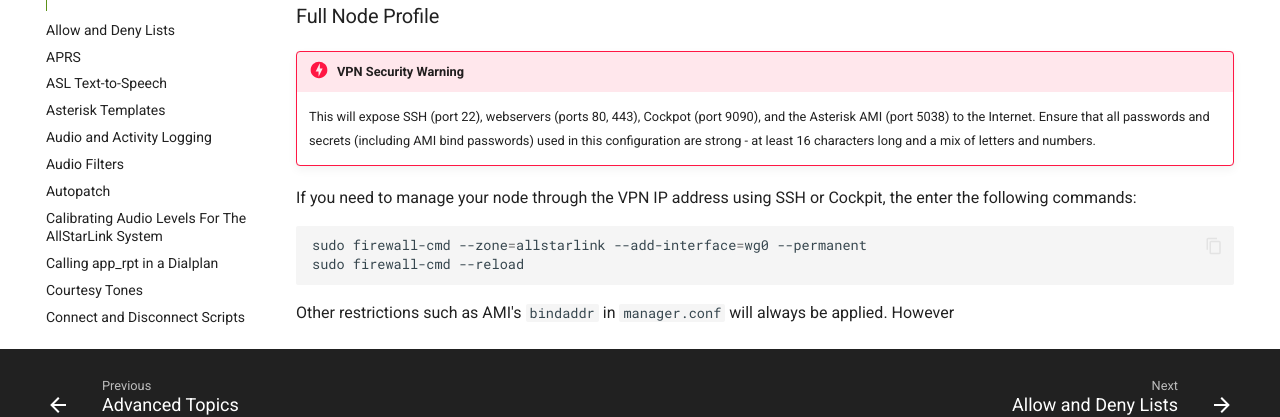
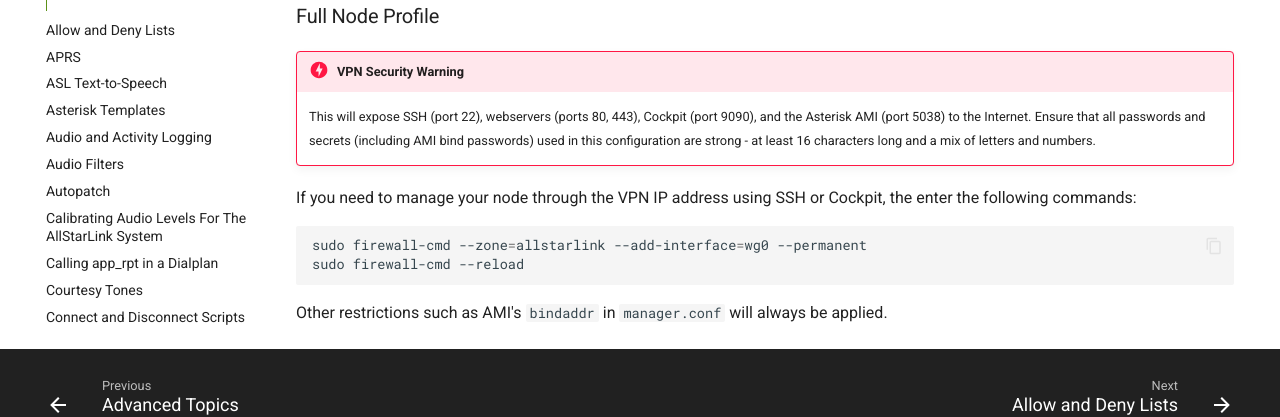
Before and after one commit to AllStarLink/ASL3-Manual, an MkDocs documentation site: the page built from docs/adv-topics/44net-connect.md, in a window 1280 px wide and 900 px high, scrolled down 1787 px. Shown: the part 387-804 px from the top of the window. Built offline with MkDocs 1.6.1 and Material for MkDocs 9.7.7, drawn with Linux system fonts in a browser that asks for light colours.

Commit message:
fix typo

````diff
--- a/docs/adv-topics/44net-connect.md
+++ b/docs/adv-topics/44net-connect.md
@@ -99,7 +99,7 @@ and Echolink connections to the node.
 ### Full Node Profile
 !!! danger "VPN Security Warning"
     This will expose SSH (port 22), webservers (ports 80, 443),
-    Cockpot (port 9090), and the Asterisk AMI (port 5038)
+    Cockpit (port 9090), and the Asterisk AMI (port 5038)
     to the Internet. Ensure that all passwords and secrets
     (including AMI bind passwords)
     used in this configuration are strong - at least 16 characters
@@ -114,4 +114,4 @@ sudo firewall-cmd --reload
 ```
 
  Other restrictions such as AMI's
-`bindaddr` in `manager.conf` will always be applied. However
+`bindaddr` in `manager.conf` will always be applied.
````
